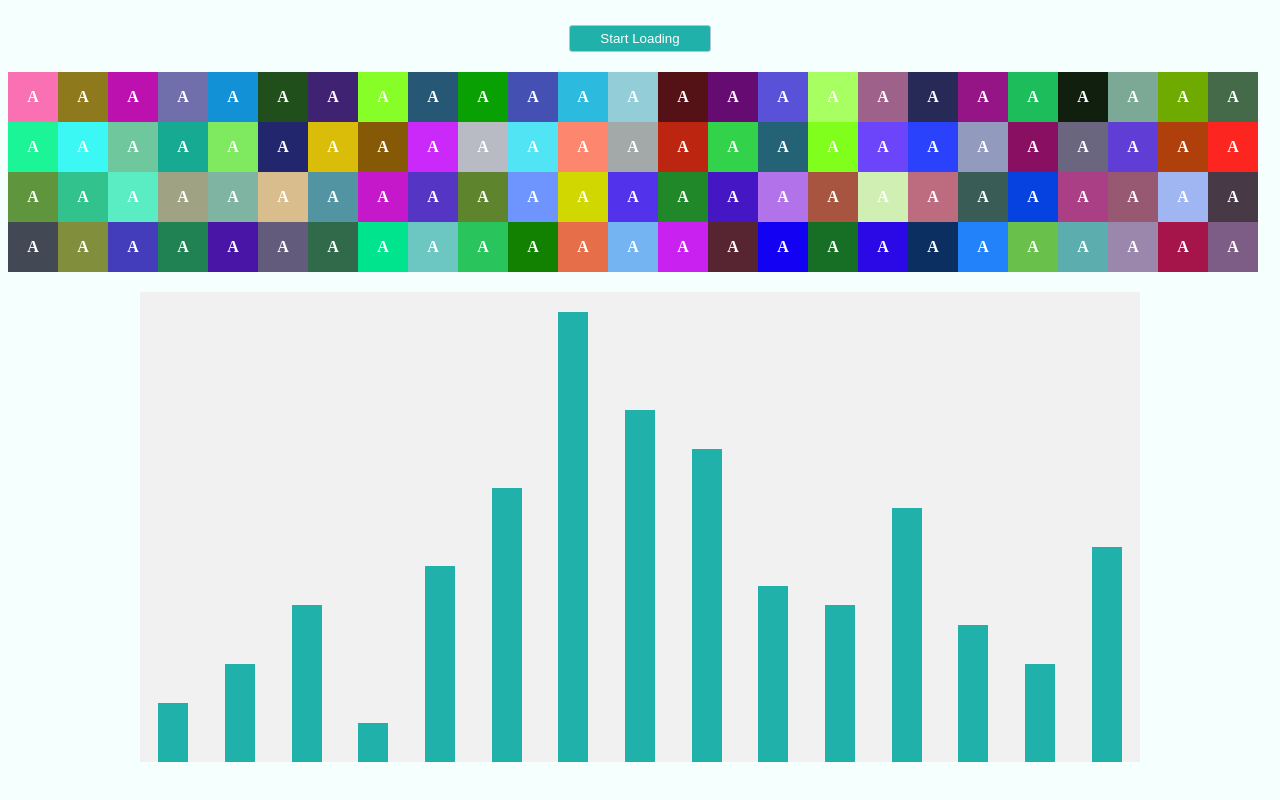
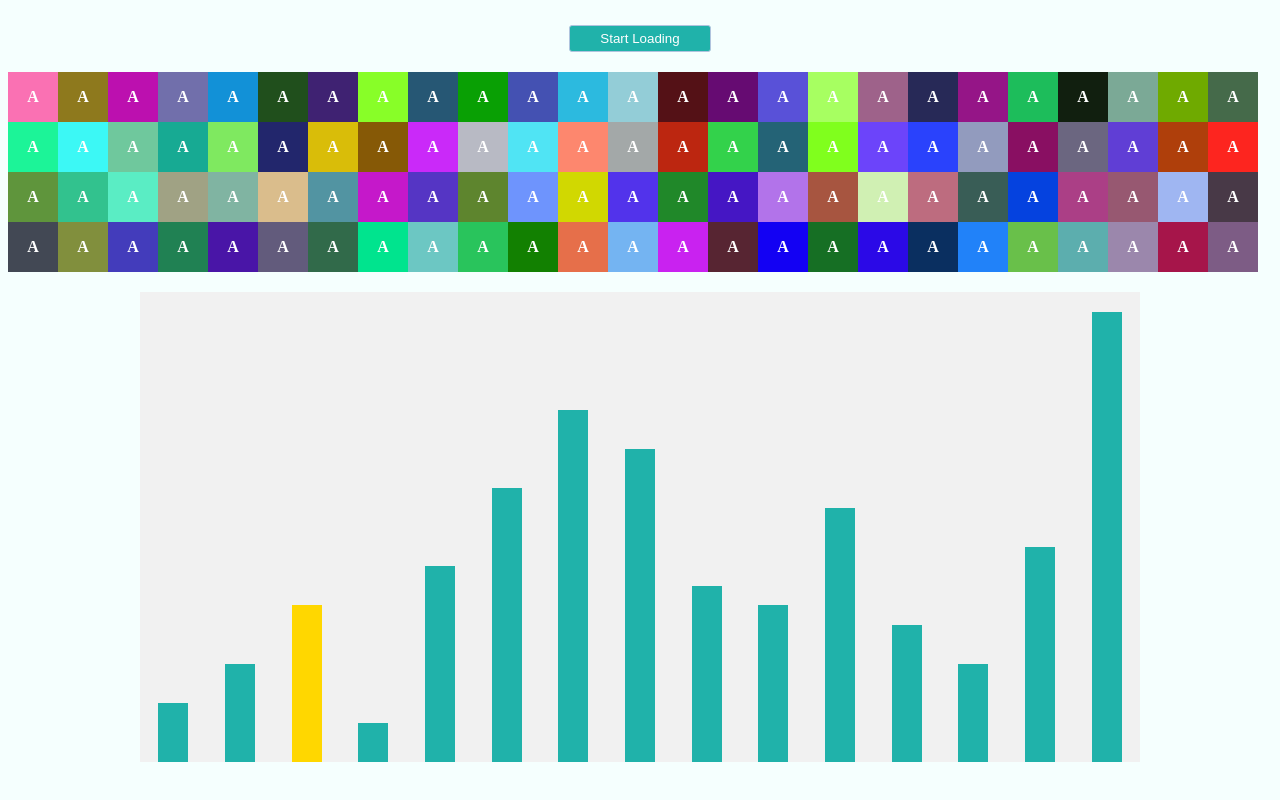
Before and after one commit to liangbus/tools, a React app: page / in a window 1280 px wide. Shown: the part 206-1006 px from the top of the page. Built offline with nearby package versions, Linux system fonts and the light colour scheme.

Commit message:
排序动画展示优化

```diff
--- a/src/components/ArrayColumns/ArrayColumns.tsx
+++ b/src/components/ArrayColumns/ArrayColumns.tsx
@@ -1,23 +1,24 @@
 import React from 'react'
 import './columns.scss'
 interface Props {
-  columnsArr?: number[]
+  columnsArr?: number[];
+  highlightIndex?: number;
 }
 interface State {
 
 }
 const COLOUMN_MAX_HEIGHT = 400 // 柱子最大值
 function ArrayColumns(props: Props) {
-  const { columnsArr = [] } = props
+  const { columnsArr = [], highlightIndex = -1 } = props
   const standard = getMaxValue(columnsArr)
-  console.log('getMaxValue >>', standard)
+  // console.log('getMaxValue >>', standard)
   const columnsElem = columnsArr.map((v, i) => {
     const p = (v / standard) * 100
     const innerStyle = {
       height: p + '%'
     }
     return (
-      <div className="column-item" style={innerStyle} key={i}></div>
+      <div className={"column-item " + (highlightIndex === i ? 'current' : '')} style={innerStyle} key={i}></div>
     )
   })
   return (
--- a/src/components/ArrayColumns/columns.scss
+++ b/src/components/ArrayColumns/columns.scss
@@ -11,5 +11,9 @@
 }
 .column-item {
   width: 30px;
+  transition: all .2s ease-in-out;
   background-color: lightseagreen;
 }
+.column-item.current{
+  background-color: gold;
+}
--- a/src/components/SortView/BubleSortView.tsx
+++ b/src/components/SortView/BubleSortView.tsx
@@ -6,9 +6,13 @@ interface Props {
     columnsArr?: number[]
   }
 }
-const QUICK_SORT_STEPS: Array<number>[] = []
+interface StepObj {
+  highlightIndex: number
+  step: number[]
+}
+const QUICK_SORT_STEPS: StepObj[] = []
 let STEPS_LENGTH = 0
-let CUR_STEP_INDEX = -1
+let CUR_STEP_INDEX = 0
 /**
  * 冒泡排序算法练习
  * @param arr 目标数组
@@ -21,7 +25,7 @@ const bubleSort = function(arr: number[]): Array<number> {
       if (_arr[j] > _arr[j+1]) {
         [_arr[j], _arr[j+1]] = [_arr[j+1], _arr[j]];
       }
-      setSortSteps([..._arr])
+      setSortSteps([..._arr], j + 1)
     }
   }
   return _arr
@@ -29,7 +33,8 @@ const bubleSort = function(arr: number[]): Array<number> {
 
 function BublekSortView(props: Props) {
   const { columnsArr = [] } = props.data
-  console.log('before sort >>> ', columnsArr)
+  // console.log('before sort >>> ', columnsArr)
+  const [ highlightIndex, setHightlightIndex ] = useState(-1)
   const [ curColums, setCurColumns ] = useState(() => {
     bubleSort(columnsArr)
     const steps = getSortSteps()
@@ -41,27 +46,33 @@ function BublekSortView(props: Props) {
     const steps = getSortSteps()
     if (CUR_STEP_INDEX < STEPS_LENGTH) {
       setTimeout(() => {
-        setCurColumns(steps[CUR_STEP_INDEX++])
-      }, 1000)
+        let stepObj = steps[CUR_STEP_INDEX++]
+        // console.log('CUR_STEP_INDEX >>> ', CUR_STEP_INDEX)
+        setCurColumns(stepObj.step)
+        setHightlightIndex(stepObj.highlightIndex)
+      }, 400)
     }
-  })
+  }, [curColums])
 
   return (
-    <ArrayColumns columnsArr={curColums} />
+    <ArrayColumns columnsArr={curColums} highlightIndex={highlightIndex} />
   )
 }
 /**
  * 保存快排的每一步结果
  * @param arr
  */
-function setSortSteps(step: number[]) {
-  QUICK_SORT_STEPS.push(step)
+function setSortSteps(step: number[], highlightIndex: number) {
+  QUICK_SORT_STEPS.push({
+    highlightIndex,
+    step
+  })
 }
 /**
  * 获取快排的每一步结果
  * @param arr
  */
-function getSortSteps(): Array<number>[] {
+function getSortSteps(): StepObj[] {
   return QUICK_SORT_STEPS
 }
 
```
